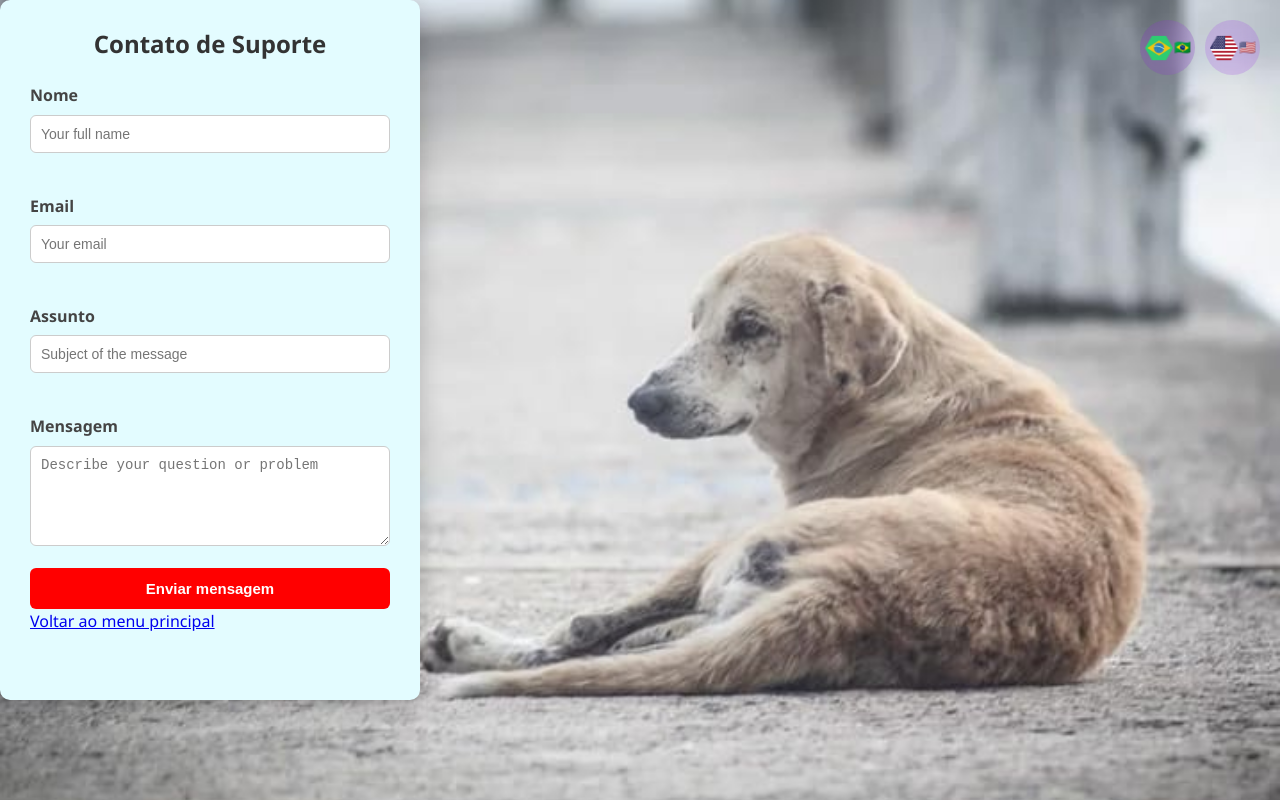
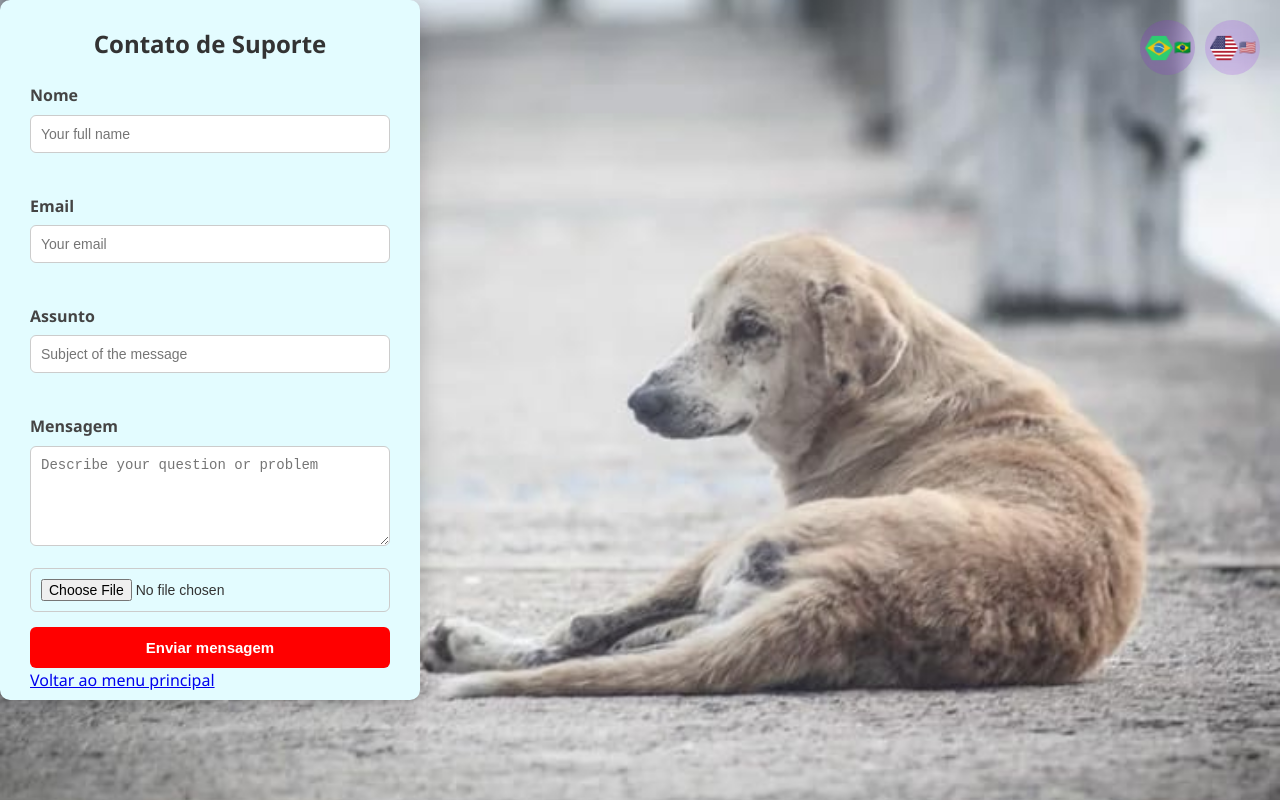
Before and after one commit to Jeffin2/Site-Arrecadacao-para-Animais-em-Situacao-de-Rua, a website: page contato.html in a window 1280 px wide. Drawn offline with Linux system fonts and the light colour scheme.

```diff
--- a/contato.html
+++ b/contato.html
@@ -17,7 +17,7 @@
             <img src="images/flag us.png" alt="English">🇺🇸</button>
     </div>
     <div class="contato-suporte">
-        <form action="https://formsubmit.co/jeffinpvp.games@gmail.com" method="POST">
+        <form action="https://formsubmit.co/jeffinpvp.games@gmail.com" method="POST" enctype="multipart/form-data">
             <h2 data-key="titulo_contato">Support Contact</h2>
 
             <input type="hidden" name="_subject" value="Novo conntato de suporte">
@@ -37,7 +37,9 @@
             <br>
             <label data-key="label_message">Message</label>
             <textarea name="Mensagem" placeholder="Describe your question or problem" required></textarea>
-
+            <br>
+            <input type="file" name="anexo" accept=".pdf,.jpg,.jpeg,.png,.docx">
+            <br>
             <button type="submit" data-key="btn_enviar">Send Message</button>
             <br>
             <a href="index.html" class="btn" data-key="btn_voltar">Return to main menu</a>
--- a/script.js
+++ b/script.js
@@ -27,6 +27,7 @@ const traducoes = {
         titulo_chave_pix: "Chave Pix para Doações",
         p_chave_pix: "Se você quiser contribuir, pode usar a seguinte chave Pix:",
         p_chave_pix2: "pedrohmaiabarbosa7@gmail.com",
+        p_chave_pix3: "Após realizar o pagamento via Pix, envie o comprovante de pagamento para a área de suporte para comprovar que você enviou o pagamento via Pix.",
 
         titulo_contato: "Contato de Suporte",
         label_name: "Nome",
@@ -71,6 +72,7 @@ const traducoes = {
         titulo_chave_pix: "Pix Key for Donations",
         p_chave_pix: "If you would like to contribute, you can use the following Pix key:",
         p_chave_pix2: "pedrohmaiabarbosa7@gmail.com",
+        p_chave_pix3: "After you make the Pix payment, send the proof of payment to the support area to prove that you sent the Pix payment.",
 
         titulo_contato: "Support Contact",
         label_name: "Name",
```
Also changed, not shown: index.html (+5 -0 lines).
